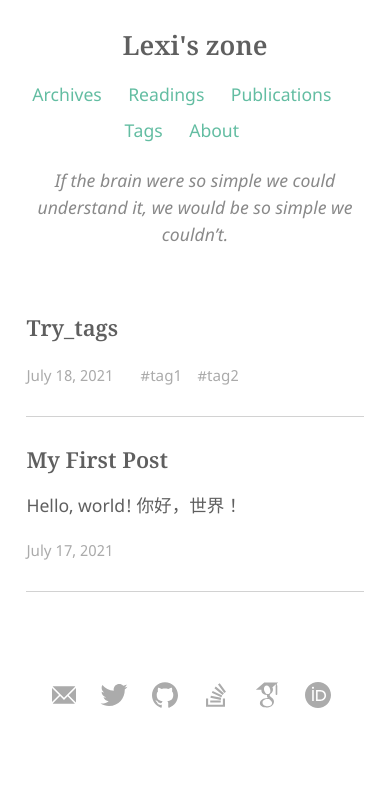
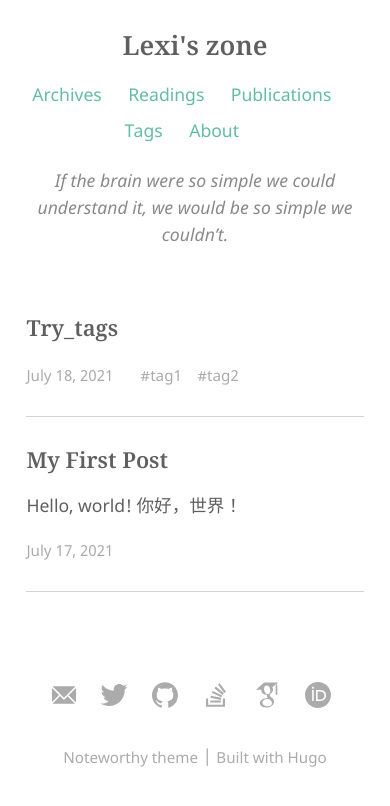
Before and after one commit to lexinwei/lexinwei.github.io, a plain HTML site: page index.html in a window 390 px wide. Drawn offline with Linux system fonts and the light colour scheme; some packages are replaced by stand-ins of ours; a script that the page names is missing.

Commit message:
rebuilding site Sun Jul 18 13:25:30 CST 2021

```diff
--- a/index.html
+++ b/index.html
@@ -337,6 +337,11 @@
 
 
 
+	<div class="footer-mobile-links">
+        <p><a href="https://github.com/kimcc/hugo-theme-noteworthy" target="_blank" rel="noopener">Noteworthy theme</a></p>
+		<span class="divider-bar">|</span>
+        <p><a href="https://gohugo.io" target="_blank" rel="noopener">Built with Hugo</a></p>
+	</div>
 
 	<script src="https://lexinwei.github.io/js/main.min.fa5c2b23e07b5d9bfad267a52b4b24fdb053e6fb7524993383594926a3ac270c.js" integrity="sha256-+lwrI+B7XZv60melK0sk/bBT5vt1JJkzg1lJJqOsJww=" crossorigin="anonymous"></script>
 </footer>
```
Also changed, not shown: 404.html (+5 -0 lines), about/index.html (+5 -0 lines), archives/index.html (+5 -0 lines), categories/index.html (+5 -0 lines), categories/note/index.html (+5 -0 lines), post/my-first-post/index.html (+5 -0 lines), post/try_tags/index.html (+5 -0 lines), publications/index.html (+5 -0 lines), readings/index.html (+5 -0 lines), series/bioinfo/index.html (+5 -0 lines), series/index.html (+5 -0 lines), tags/index.html (+5 -0 lines), tags/tag1/index.html (+5 -0 lines), tags/tag2/index.html (+5 -0 lines).
